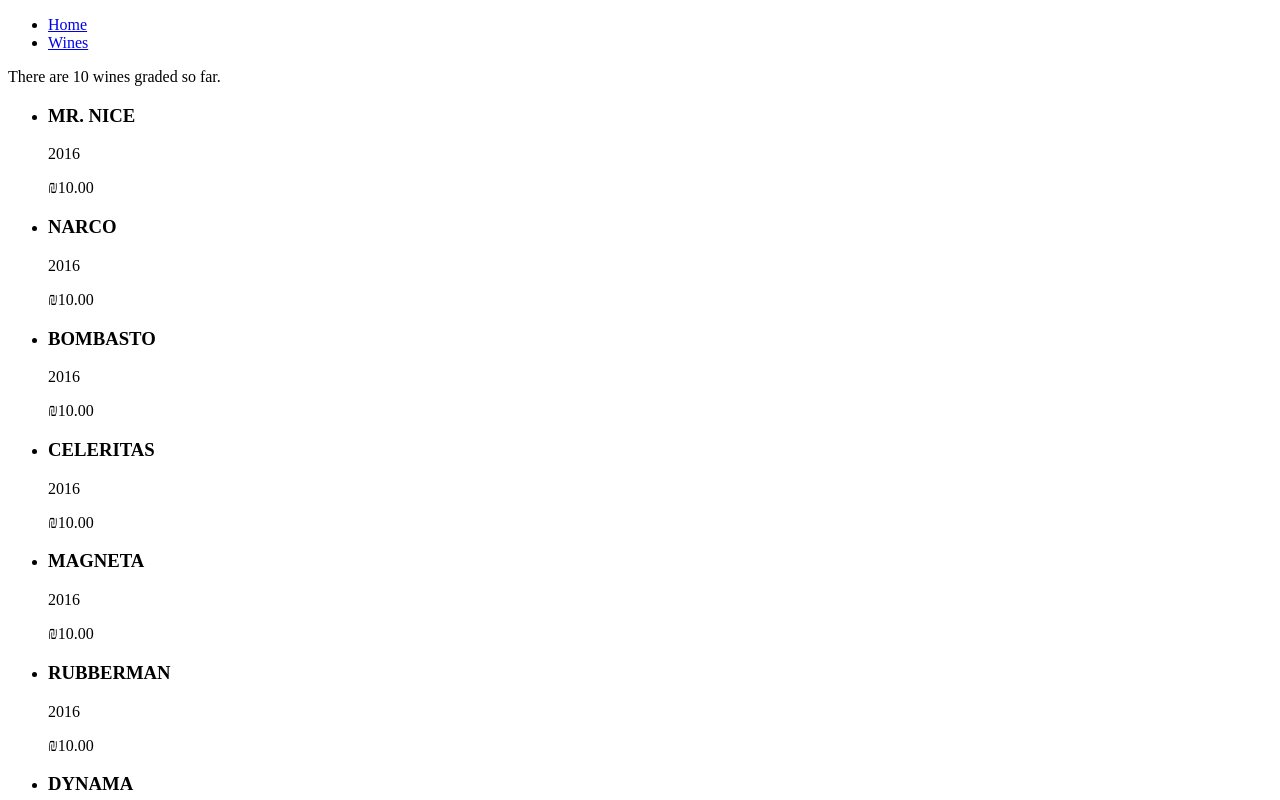
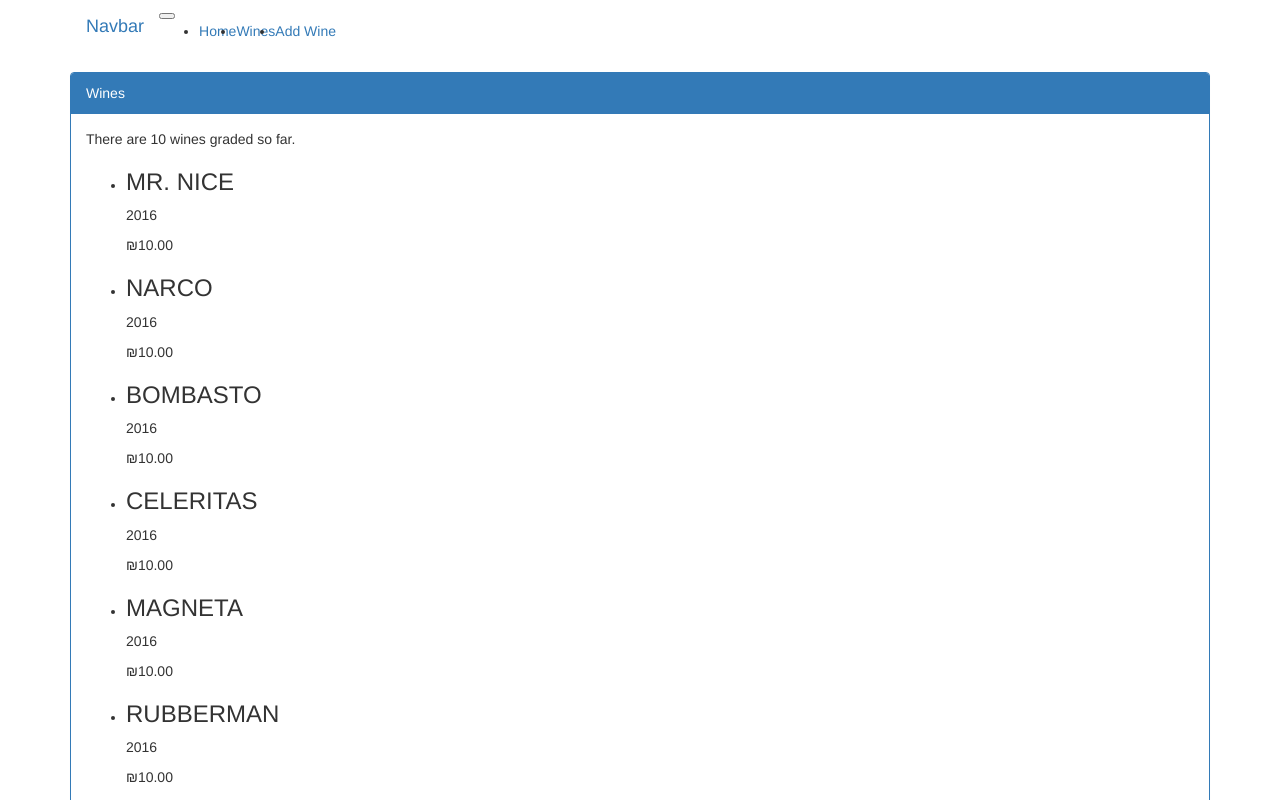
Before and after one commit to JosephLeon/wine-whisper, an Angular app: page /wines in a window 1280 px wide. Shown: the top 800 px of the page. Built offline with nearby package versions, Linux system fonts and the light colour scheme.

Commit message:
Did a bunch of stuff before committing, spun up project, created 2 components and wired them up with routes.

```diff
--- /dev/null
+++ b/src/app/add-wine/add-wine.component.html
@@ -0,0 +1,3 @@
+<p>
+  add-wine works!
+</p>
--- /dev/null
+++ b/src/app/add-wine/add-wine.component.ts
@@ -0,0 +1,15 @@
+import { Component, OnInit } from '@angular/core';
+
+@Component({
+  selector: 'app-add-wine',
+  templateUrl: './add-wine.component.html',
+  styleUrls: ['./add-wine.component.css']
+})
+export class AddWineComponent implements OnInit {
+
+  constructor() { }
+
+  ngOnInit() {
+  }
+
+}
--- a/src/app/app.component.css
+++ b/src/app/app.component.css
@@ -0,0 +1,7 @@
+li {
+  list-style-type: none;
+}
+
+html {
+  background: red;
+}
--- a/src/app/app.routes.ts
+++ b/src/app/app.routes.ts
@@ -1,9 +1,12 @@
 import { HomeComponent } from './home/home.component';
 import { WinesComponent } from './wines/wines.component';
+import { AddWineComponent } from './add-wine/add-wine.component';
 import { RouterModule }   from '@angular/router';
 
 const routes = [
   {path: '', component:HomeComponent},
-  {path: 'wines', component:WinesComponent}
+  {path: 'wines', component:WinesComponent},
+  {path: 'add-wine', component:AddWineComponent}
 ];
-export default RouterModule.forRoot(routes, { enableTracing: true })
+export const Routing = RouterModule.forRoot(routes, { enableTracing: true });
+// export default RouterModule.forRoot(routes, { enableTracing: true })
--- a/src/app/wines/wines.component.html
+++ b/src/app/wines/wines.component.html
@@ -1,3 +1,6 @@
+<div class="panel panel-primary">
+  <div class="panel-heading">{{ title }}</div>
+  <div class="panel-body">
     <p>
       There are {{ wineCount }} wines graded so far.
     </p>
@@ -17,3 +20,5 @@
         <p>{{ wine | json }}</p>
       </li>
     </ul>
+  </div>
+</div>
--- a/src/app/wines/wines.component.ts
+++ b/src/app/wines/wines.component.ts
@@ -32,6 +32,7 @@
 
   wines = WINES
   wineCount = this.wines.length
+  title = 'Wines'
 
   constructor() { }
 
--- a/src/index.html
+++ b/src/index.html
@@ -7,14 +7,36 @@
 
   <meta name="viewport" content="width=device-width, initial-scale=1">
   <link rel="icon" type="image/x-icon" href="favicon.ico">
+
+  <link rel="stylesheet" href="https://maxcdn.bootstrapcdn.com/bootstrap/3.3.7/css/bootstrap.min.css" integrity="sha384-BVYiiSIFeK1dGmJRAkycuHAHRg32OmUcww7on3RYdg4Va+PmSTsz/K68vbdEjh4u" crossorigin="anonymous">
 </head>
 <body>
-  <nav>
-    <ul>
-      <li><a href="/">Home</a></li>
-      <li><a href="/wines">Wines</a></li>
-    </ul>
-  </nav>
-  <app-root></app-root>
+  <div class="container">
+    <!-- <div class="jumbotron"> -->
+      <nav class="navbar navbar-toggleable-md navbar-light bg-faded">
+        <button class="navbar-toggler navbar-toggler-right" type="button" data-toggle="collapse" data-target="#navbarNav" aria-controls="navbarNav" aria-expanded="false" aria-label="Toggle navigation">
+          <span class="navbar-toggler-icon"></span>
+        </button>
+        <a class="navbar-brand" href="#">Navbar</a>
+        <div class="collapse navbar-collapse" id="navbarNav">
+          <ul class="navbar-nav">
+            <li class="nav-item active">
+              <a class="nav-link" href="#">Home <span class="sr-only">(current)</span></a>
+            </li>
+            <li class="nav-item">
+              <a class="nav-link" href="/wines">Wines</a>
+            </li>
+            <li class="nav-item">
+              <a class="nav-link" href="/add-wine">Add Wine</a>
+            </li>
+          </ul>
+        </div>
+      </nav>
+    <!-- </div> -->
+    <app-root></app-root>
+  </div>
+
+  <script src="https://code.jquery.com/jquery-3.1.1.min.js" integrity="sha256-hVVnYaiADRTO2PzUGmuLJr8BLUSjGIZsDYGmIJLv2b8=" crossorigin="anonymous"></script>
+  <script src="https://maxcdn.bootstrapcdn.com/bootstrap/3.3.7/js/bootstrap.min.js" integrity="sha384-Tc5IQib027qvyjSMfHjOMaLkfuWVxZxUPnCJA7l2mCWNIpG9mGCD8wGNIcPD7Txa" crossorigin="anonymous"></script>
 </body>
 </html>
```
Also changed, not shown: src/app/app.module.ts (+7 -3 lines), src/app/add-wine/add-wine.component.css (added), 1 other file (tests, documents, lock files or other folders). Lines whose indentation alone changed are shown as unchanged.
